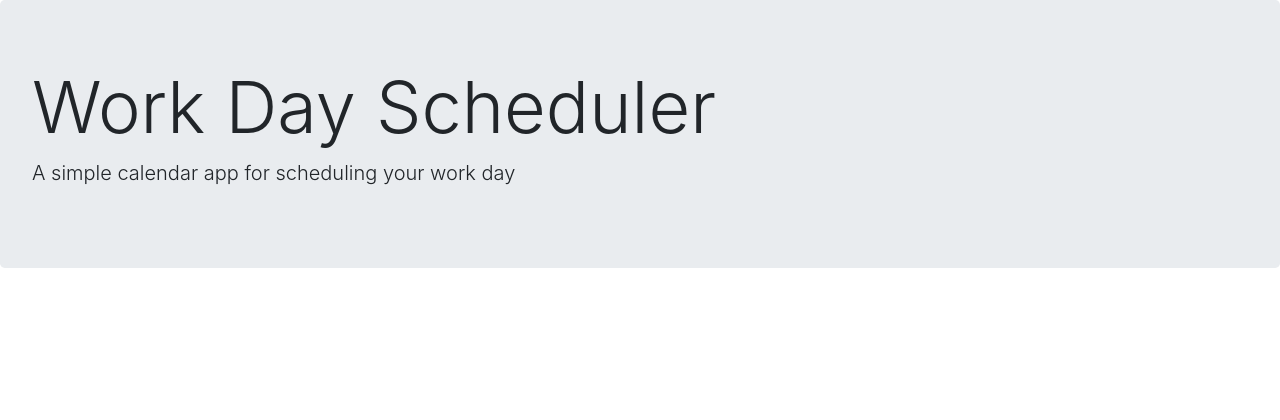
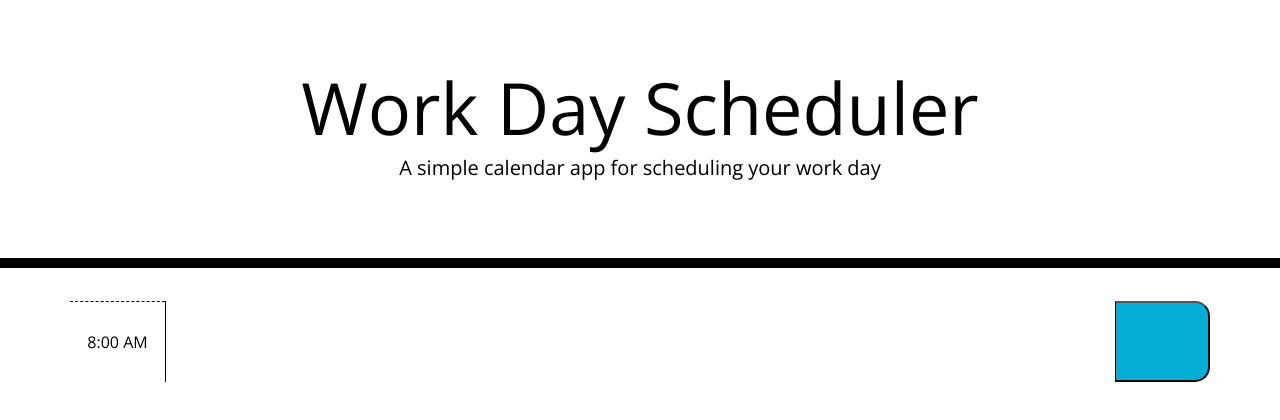
Before and after one commit to Valborg1/5-day-planner, a plain HTML site: page index.html in a window 1280 px wide. Drawn offline with nearby package versions, Linux system fonts and the light colour scheme.

Commit message:
initial time block and css link

```diff
--- a/index.html
+++ b/index.html
@@ -30,6 +30,16 @@
     </header>
     <div class="container">
       <!-- Timeblocks go here -->
+      <div class="row time-block">
+          <div class="col-md-1 hour">
+            <div id="hour8">8:00 AM</div>
+          </div>
+          <textarea class="col-md-10 description"></textarea>
+          <button class="col-md-1 saveBtn"></button>
+      </div>
+
+
+
     </div>
 
     <script src="https://code.jquery.com/jquery-3.4.1.min.js"></script>
--- a/style.css
+++ b/style.css
@@ -0,0 +1,71 @@
+body {
+    font-family: 'Open Sans', sans-serif;
+    font-size: 16px;
+    line-height: 1;
+  }
+
+  textarea{
+    background: transparent;
+    border: none;
+    resize: none;
+    color: #000000;
+    border-left: 1px solid black;
+    padding: 10px;
+  }
+
+  .jumbotron {
+    text-align: center;
+    background-color: transparent;
+    color: black;
+    border-radius: 0;
+    border-bottom: 10px solid black;
+  }
+
+  .description{
+    white-space: pre-wrap;
+  }
+
+  .time-block{
+    text-align: center;
+    border-radius: 15px;
+  }
+
+  .row {
+    white-space: pre-wrap;
+    height: 80px;
+    border-top: 1px solid white;;
+  }
+
+  .hour {
+    background-color: #ffffff;
+    color: #000000;
+    border-top: 1px dashed #000000;
+  }
+
+  .past {
+    background-color: #d3d3d3;
+    color: white;
+  }
+
+  .present {
+    background-color: #ff6961;
+    color: white;
+  }
+
+  .future {
+    background-color: #77dd77;
+    color: white;
+  }
+
+  .saveBtn {
+    border-left: 1px solid black;
+    border-top-right-radius: 15px;
+    border-bottom-right-radius: 15px;
+    background-color: #06AED5;
+    color: white;
+  }
+
+  .saveBtn i:hover {
+    font-size: 20px;
+    transition: all .3s ease-in-out;
+  }
```
